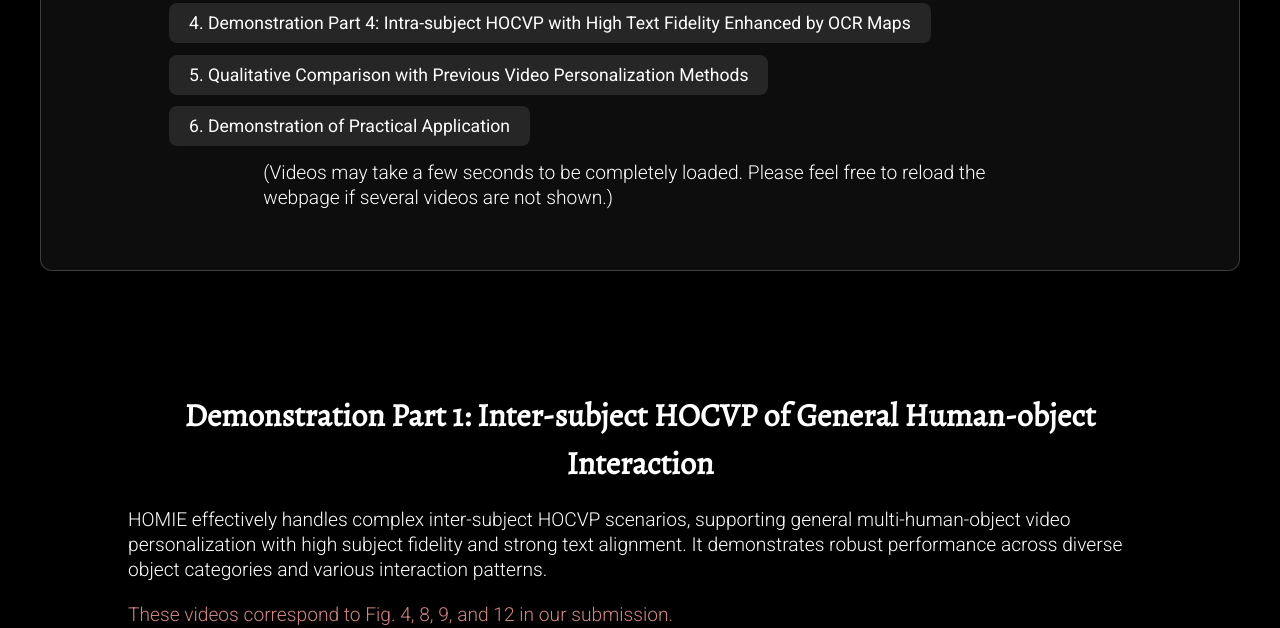
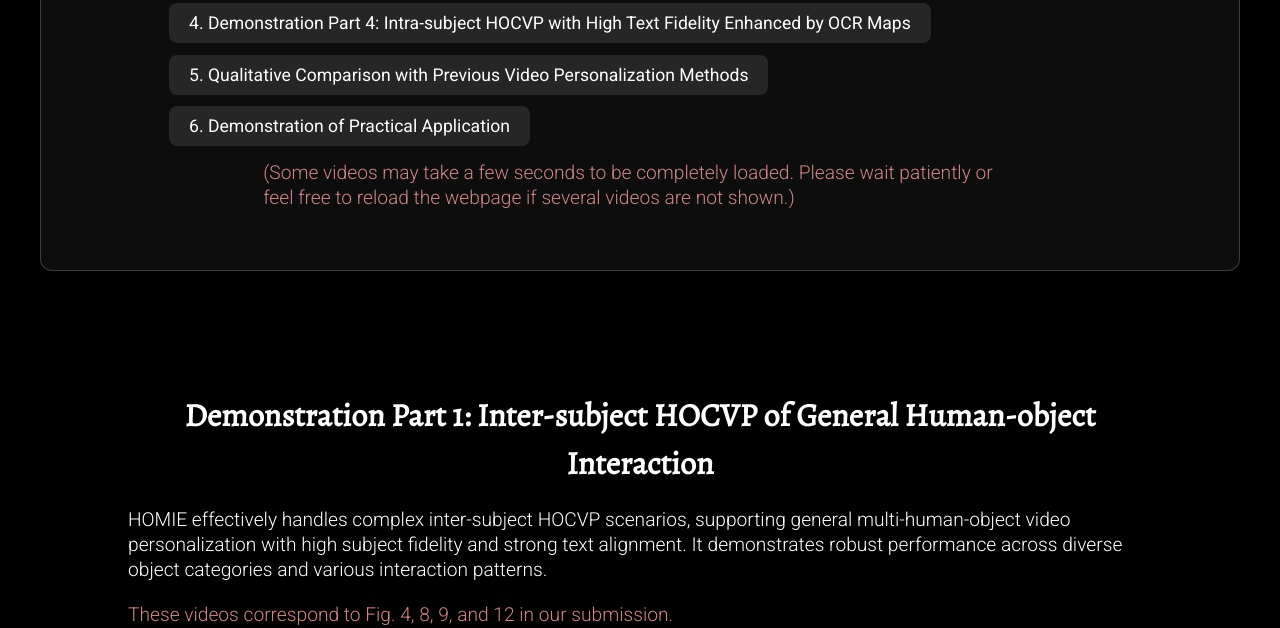
Before and after one commit to homie-demo/homie-demo.github.io, a plain HTML site: page index.html in a window 1280 px wide. Shown: the part 1879-2507 px from the top of the page. Drawn offline with nearby package versions, Linux system fonts and the light colour scheme.

Commit message:
update contents

```diff
--- a/index.html
+++ b/index.html
@@ -686,8 +686,8 @@
             <li><a href="#qualitative-comparison">5. Qualitative Comparison with Previous Video Personalization Methods</a></li>
             <li><a href="#multi_ip">6. Demonstration of Practical Application</a></li>
         </ul>
-        <div class="description", style="font-size: 1.2em;">
-            (Videos may take a few seconds to be completely loaded. Please feel free to reload the webpage if several videos are not shown.)
+        <div class="description", style="font-size: 1.2em; color:#d18585">
+            (Some videos may take a few seconds to be completely loaded. Please wait patiently or feel free to reload the webpage if several videos are not shown.)
         </div>
     </section>
 
```
